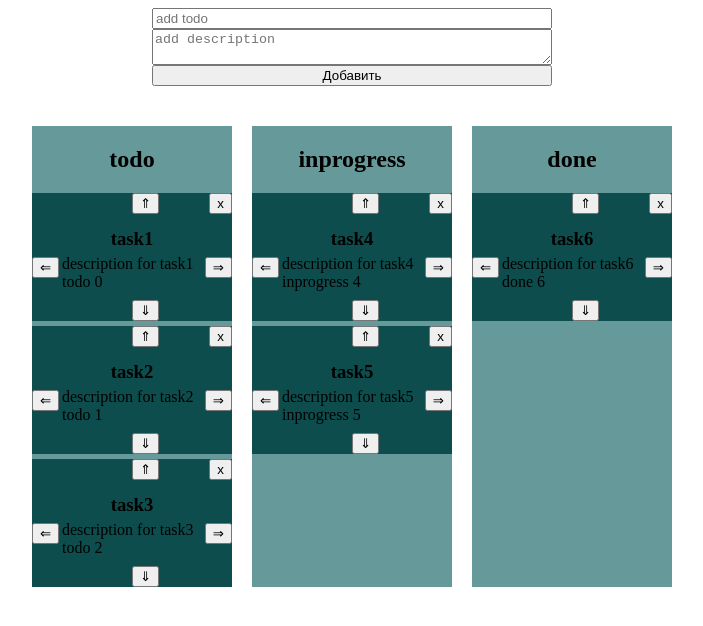
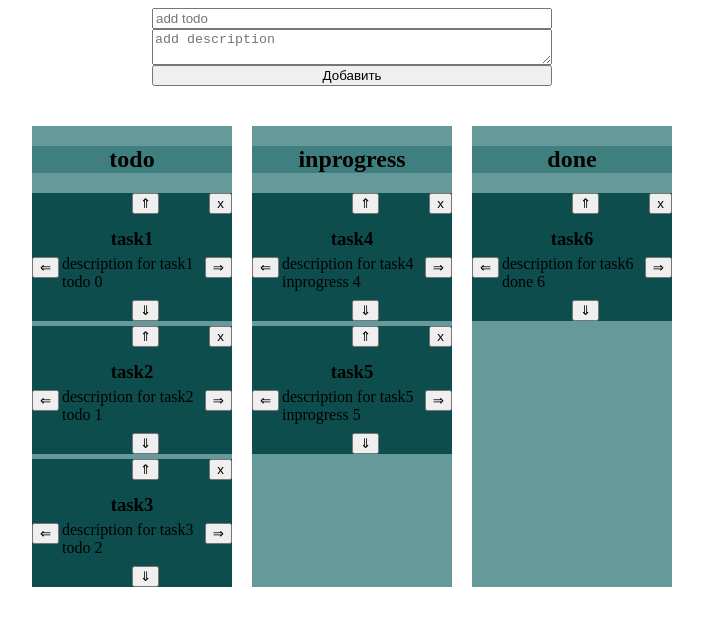
Before and after one commit to baranovRP/trello-board, a website with bundled scripts: page index.html in a window 1280 px wide. Shown: the whole page, without its empty margins (288-991 px from the left). Built offline with nearby package versions, Linux system fonts and the light colour scheme.

Commit message:
update style

```diff
--- a/index.html
+++ b/index.html
@@ -54,6 +54,7 @@
 
     .tasks h2 {
       text-align: center;
+      background-color: #407f7f;
     }
 
     .task {
```
